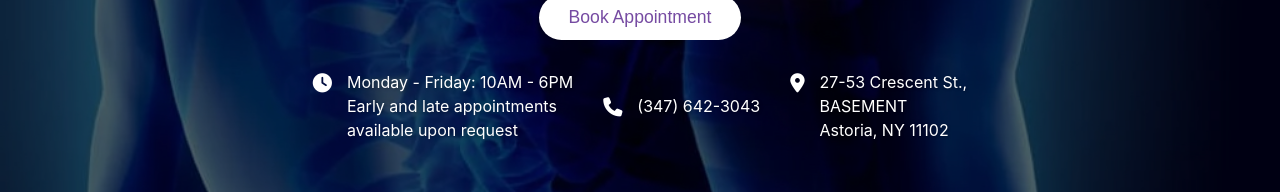
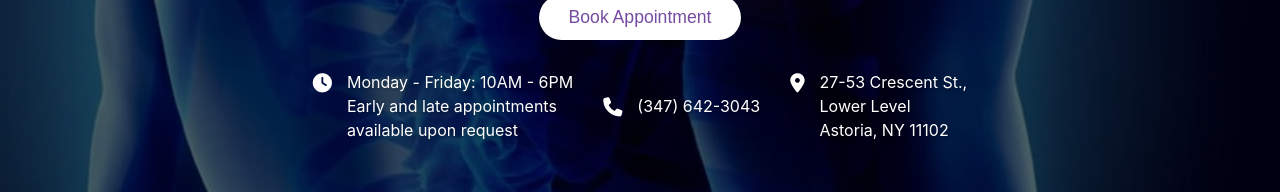
Before and after one commit to a-laz/mangoos-pt, a React (Create React App) app: page / in a window 1280 px wide. Shown: the part 516-708 px from the top of the page. Built offline with nearby package versions, Linux system fonts and the light colour scheme.

Commit message:
changed homepage text

```diff
--- a/src/pages/HomePage.js
+++ b/src/pages/HomePage.js
@@ -65,7 +65,7 @@ function HomePage() {
             </div>
             <div className="location">
               <i className="fas fa-map-marker-alt"></i>
-              <p>27-53 Crescent St.,<br />BASEMENT<br />Astoria, NY 11102</p>
+              <p>27-53 Crescent St.,<br />Lower Level<br />Astoria, NY 11102</p>
             </div>
           </div>
         </div>
```
